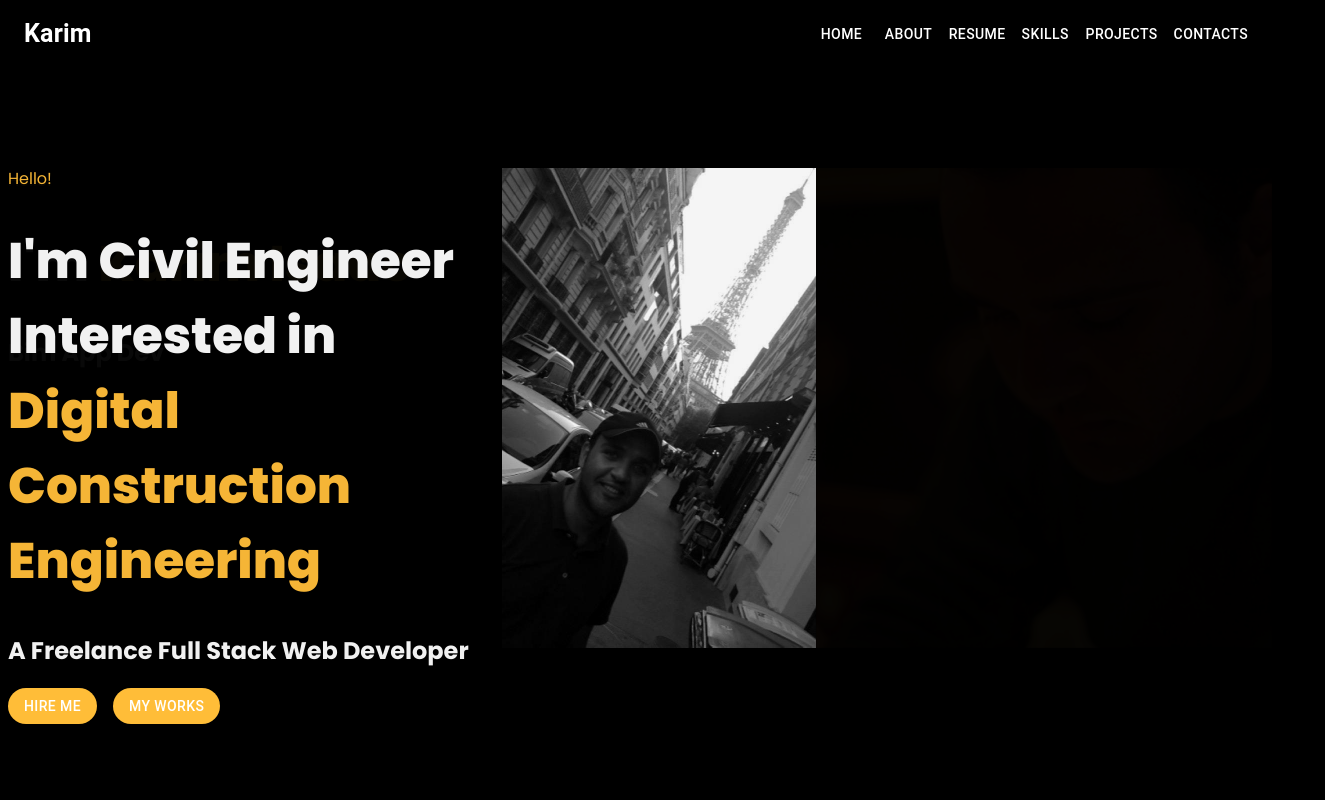
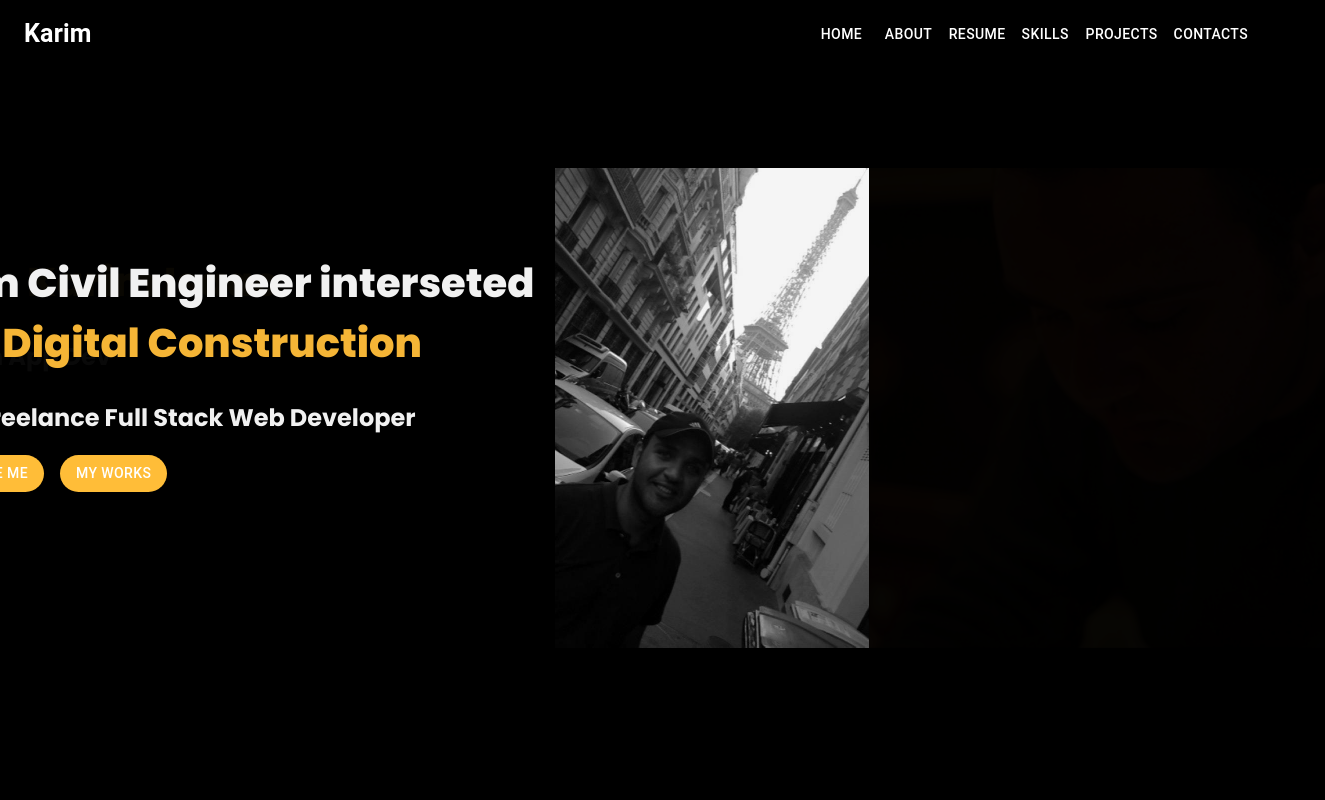
Before and after one commit to KIsaac85/kisaac85.github.io, a React (Vite) app: page / in a window 1280 px wide. Shown: the top 800 px of the page, 1325 px wide, since content can reach past the window. Built offline with nearby package versions, Linux system fonts and the light colour scheme.

Commit message:
adjust style to home

```diff
--- a/src/Home.jsx
+++ b/src/Home.jsx
@@ -28,17 +28,17 @@ function Home() {
 
 
 
-  <div  id="home-section" className="main-flex-row " style={{display:"inline-flex"}}>
+  <div  id="home-section" className="main-flex-row main-content-center" style={{display:""}}>
       <div id="hi" style={{}}>
 
-      <Fade  in={checked}  timeout={2500}>
-      <div><span>Hello!</span>
+      <Fade className='home-relative-position' in={checked}  timeout={2500}>
+      <div style={{width:600}}><span>Hello!</span>
       <h1>I'm <span>Karim Isaac</span></h1><h2>Bim App Dev</h2></div></Fade>
-      <Fade className='home-relative-position'  in={!checked} timeout={2500}>
-      <div><span>Hello!</span>
-      <h1>I'm Civil Engineer Interested in <span> Digital Construction Engineering</span></h1><h2 >A Freelance Full Stack Web Developer</h2></div></Fade>
+      <Fade className='home-relat-position'  in={!checked} timeout={2500}>
+      <div style={{width:600}}><span>Hello!</span>
+      <h1>I'm Civil Engineer interseted in <span> Digital Construction</span></h1><h2 >A Freelance Full Stack Web Developer</h2></div></Fade>
 
-      <Stack className='home-relative-position'  spacing={2} direction={'row'}>
+      <Stack className='home-2ndrelative-position'  spacing={2} direction={'row'}>
       <Link to="contact-section" spy={true} smooth={true} offset={50} duration={500}><StyledButton variant="contained">Hire Me</StyledButton></Link>
       <Link to="projects-section" spy={true} smooth={true} offset={50} duration={500}><StyledButton variant="contained">My works</StyledButton></Link>
 
@@ -46,7 +46,7 @@ function Home() {
 
        </div>
 
-      <Fade in={!checked} style={{ }} timeout={2500}><img src={`${image1}`} alt="personal photo"></img></Fade>
+      <Fade in={!checked} style={{ position:"relative", }} timeout={2500}><img src={`${image1}`} alt="personal photo"></img></Fade>
       <Fade in={checked} timeout={2500} ><img src={`${image2}`} alt="personal photo"></img></Fade>
 
 
--- a/src/css/Style Home.css
+++ b/src/css/Style Home.css
@@ -5,7 +5,17 @@
 
 .home-relative-position{
     position: relative;
-    top: -14rem
+    top: 2rem
+}
+
+.home-2ndrelative-position{
+    position: relative;
+    top: -10rem
+}
+
+.home-relat-position{
+    position: relative;
+    top:-10rem;
 }
 
 @keyframes fade-down {
--- a/src/css/Style Main.css
+++ b/src/css/Style Main.css
@@ -39,7 +39,7 @@ div>span,h1>span{
 }
 
 h1{
-    font-size: 50px;
+    font-size: 40px;
     font-weight: 800;
 }
 
```
Also changed, not shown: src/NavBar.jsx (line endings or trailing spaces).
